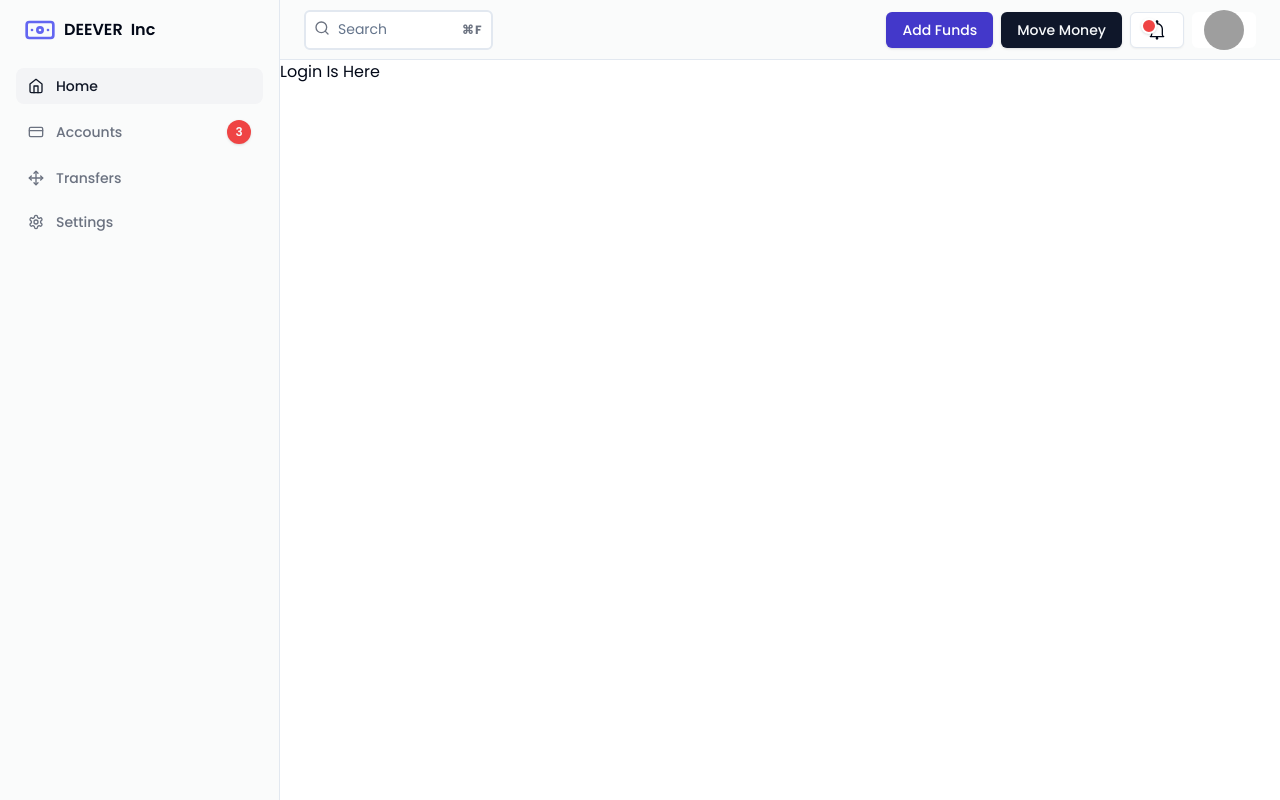
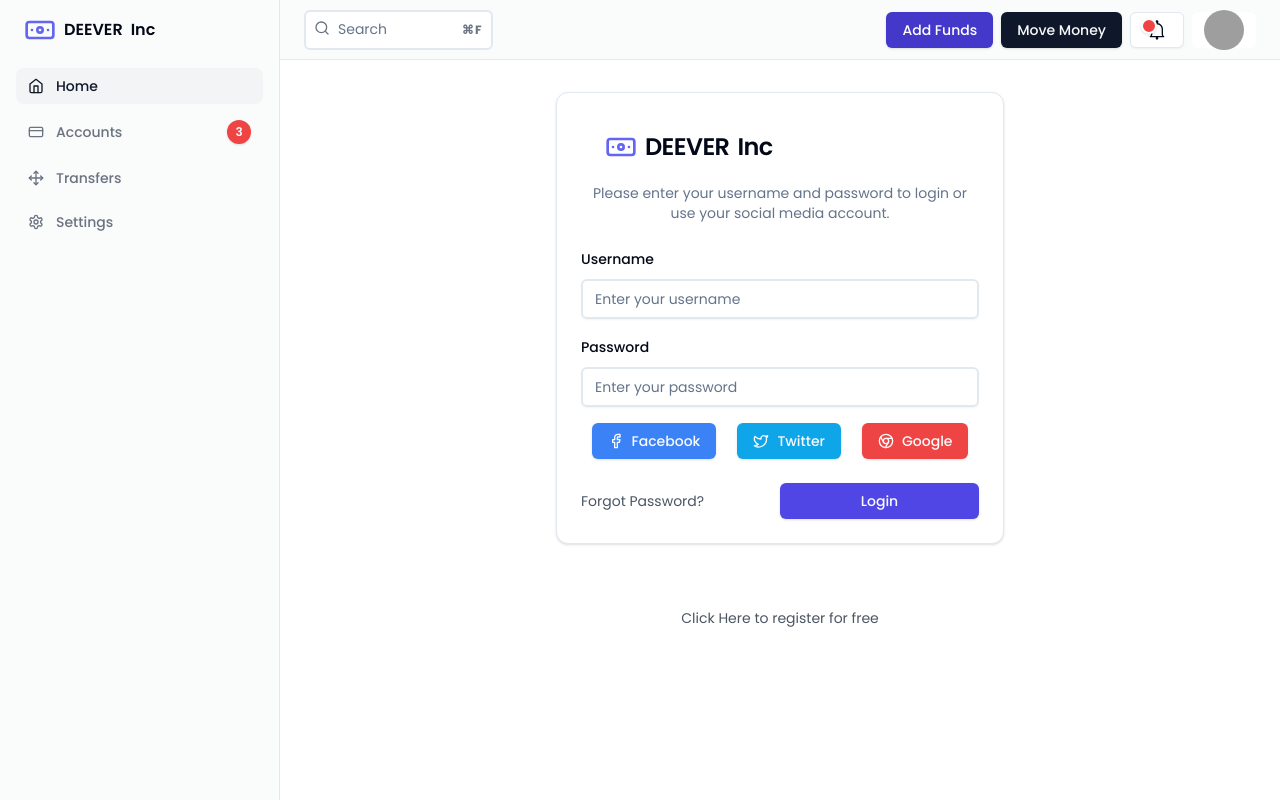
Before and after one commit to laravel-king/deever, a Next.js app: page /login in a window 1280 px wide. Built offline with nearby package versions, Linux system fonts and the light colour scheme; grey boxes are pictures that could not be loaded.

Commit message:
Setting up login page

```diff
--- a/app/login/page.js
+++ b/app/login/page.js
@@ -1,9 +1,145 @@
+import { CardTitle, CardDescription, CardHeader, CardContent, CardFooter, Card } from "@/components/ui/card"
+import { Label } from "@/components/ui/label"
+import { Input } from "@/components/ui/input"
+import { Button } from "@/components/ui/button"
+import Link from "next/link"
+import AppLogo from "@/components/AppLogo";
 const Page = () =>{
-    return(
+    return (
         <>
-        Login Is Here
+            <main className="flex justify-center py-8">
+                <Card className="max-w-md w-full">
+                    <CardHeader>
+                        <CardTitle className="text-2xl text-center">
+                            <AppLogo />
+                        </CardTitle>
+                        <CardDescription className="text-center">
+                            Please enter your username and password to login or use your social media account.
+                        </CardDescription>
+                    </CardHeader>
+                    <CardContent className="space-y-4">
+                        <div className="space-y-2">
+                            <Label htmlFor="username">Username</Label>
+                            <Input id="username" placeholder="Enter your username" required type="text" />
+                        </div>
+                        <div className="space-y-2">
+                            <Label htmlFor="password">Password</Label>
+                            <Input id="password" placeholder="Enter your password" required type="password" />
+                        </div>
+                        <div className="flex justify-around mt-4">
+                            <Button className="bg-blue-500 hover:bg-blue-600 flex items-center space-x-2">
+                                <FacebookIcon className="w-4 h-4" />
+                                <span>Facebook</span>
+                            </Button>
+                            <Button className="bg-sky-500 hover:bg-sky-600 flex items-center space-x-2">
+                                <TwitterIcon className="w-4 h-4" />
+                                <span>Twitter</span>
+                            </Button>
+                            <Button className="bg-red-500 hover:bg-red-600 flex items-center space-x-2">
+                                <ChromeIcon className="w-4 h-4" />
+                                <span>Google</span>
+                            </Button>
+                        </div>
+                    </CardContent>
+                    <CardFooter className="justify-between">
+                        <Link className="text-sm text-gray-600 hover:underline" href="#">
+                            Forgot Password?
+                        </Link>
+                        <Button className="w-1/2 bg-indigo-600 hover:bg-indigo-500">Login</Button>
+                    </CardFooter>
+                </Card>
+            </main>
+            <footer className="flex justify-center py-8">
+                <Link className="text-sm text-gray-600 hover:underline" href="#">
+                    Click Here to register for free
+                </Link>
+
+            </footer>
         </>
     )
 }
 
+function ChromeIcon(props) {
+    return (
+        <svg
+            {...props}
+            xmlns="http://www.w3.org/2000/svg"
+            width="24"
+            height="24"
+            viewBox="0 0 24 24"
+            fill="none"
+            stroke="currentColor"
+            strokeWidth="2"
+            strokeLinecap="round"
+            strokeLinejoin="round"
+        >
+            <circle cx="12" cy="12" r="10" />
+            <circle cx="12" cy="12" r="4" />
+            <line x1="21.17" x2="12" y1="8" y2="8" />
+            <line x1="3.95" x2="8.54" y1="6.06" y2="14" />
+            <line x1="10.88" x2="15.46" y1="21.94" y2="14" />
+        </svg>
+    )
+}
+
+
+function FacebookIcon(props) {
+    return (
+        <svg
+            {...props}
+            xmlns="http://www.w3.org/2000/svg"
+            width="24"
+            height="24"
+            viewBox="0 0 24 24"
+            fill="none"
+            stroke="currentColor"
+            strokeWidth="2"
+            strokeLinecap="round"
+            strokeLinejoin="round"
+        >
+            <path d="M18 2h-3a5 5 0 0 0-5 5v3H7v4h3v8h4v-8h3l1-4h-4V7a1 1 0 0 1 1-1h3z" />
+        </svg>
+    )
+}
+
+
+function PlaneIcon(props) {
+    return (
+        <svg
+            {...props}
+            xmlns="http://www.w3.org/2000/svg"
+            width="24"
+            height="24"
+            viewBox="0 0 24 24"
+            fill="none"
+            stroke="currentColor"
+            strokeWidth="2"
+            strokeLinecap="round"
+            strokeLinejoin="round"
+        >
+            <path d="M17.8 19.2 16 11l3.5-3.5C21 6 21.5 4 21 3c-1-.5-3 0-4.5 1.5L13 8 4.8 6.2c-.5-.1-.9.1-1.1.5l-.3.5c-.2.5-.1 1 .3 1.3L9 12l-2 3H4l-1 1 3 2 2 3 1-1v-3l3-2 3.5 5.3c.3.4.8.5 1.3.3l.5-.2c.4-.3.6-.7.5-1.2z" />
+        </svg>
+    )
+}
+
+
+function TwitterIcon(props) {
+    return (
+        <svg
+            {...props}
+            xmlns="http://www.w3.org/2000/svg"
+            width="24"
+            height="24"
+            viewBox="0 0 24 24"
+            fill="none"
+            stroke="currentColor"
+            strokeWidth="2"
+            strokeLinecap="round"
+            strokeLinejoin="round"
+        >
+            <path d="M22 4s-.7 2.1-2 3.4c1.6 10-9.4 17.3-18 11.6 2.2.1 4.4-.6 6-2C3 15.5.5 9.6 3 5c2.2 2.6 5.6 4.1 9 4-.9-4.2 4-6.6 7-3.8 1.1 0 3-1.2 3-1.2z" />
+        </svg>
+    )
+}
+
 export default Page;
--- /dev/null
+++ b/components/ui/label.jsx
@@ -0,0 +1,18 @@
+"use client"
+
+import * as React from "react"
+import * as LabelPrimitive from "@radix-ui/react-label"
+import { cva } from "class-variance-authority";
+
+import { cn } from "@/lib/utils"
+
+const labelVariants = cva(
+  "text-sm font-medium leading-none peer-disabled:cursor-not-allowed peer-disabled:opacity-70"
+)
+
+const Label = React.forwardRef(({ className, ...props }, ref) => (
+  <LabelPrimitive.Root ref={ref} className={cn(labelVariants(), className)} {...props} />
+))
+Label.displayName = LabelPrimitive.Root.displayName
+
+export { Label }
--- a/package.json
+++ b/package.json
@@ -12,6 +12,7 @@
     "@nivo/line": "^0.84.0",
     "@radix-ui/react-avatar": "^1.0.4",
     "@radix-ui/react-icons": "^1.3.0",
+    "@radix-ui/react-label": "^2.0.2",
     "@radix-ui/react-menubar": "^1.0.4",
     "@radix-ui/react-navigation-menu": "^1.1.4",
     "@radix-ui/react-slot": "^1.0.2",
```
Also changed, not shown: 1 other file (tests, documents, lock files or other folders).
